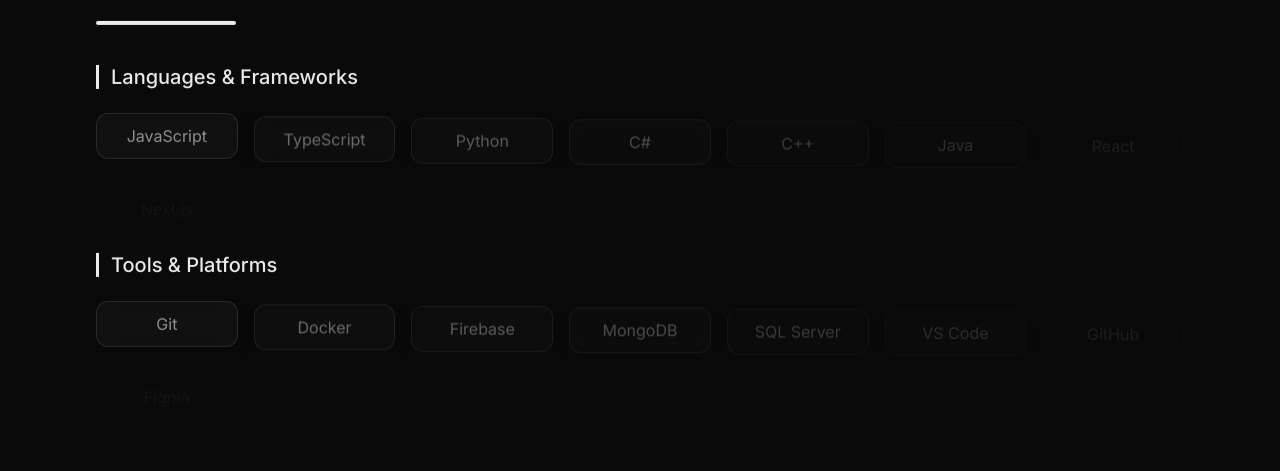
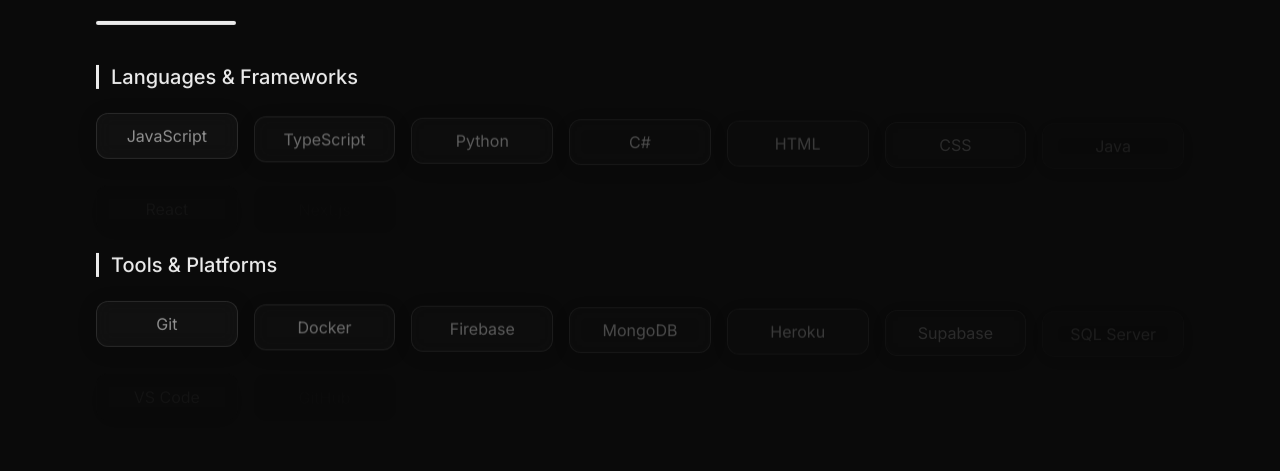
Before and after one commit to KhymNad/portfolio-react, a React (Vite) app: page / in a window 1280 px wide. Shown: the part 2310-2781 px from the top of the page. Built offline with nearby package versions, Linux system fonts and the light colour scheme.

Commit message:
updated skills

```diff
--- a/src/components/SkillsSection/SkillsSection.tsx
+++ b/src/components/SkillsSection/SkillsSection.tsx
@@ -3,13 +3,13 @@ import { motion, useInView } from 'framer-motion';
 import styles from './SkillsSection.module.css';
 
 const languages = [
-    'JavaScript', 'TypeScript', 'Python', 'C#', 'C++', 'Java',
-    'React', 'Next.js', 'Django', 'Blazor',
+    'JavaScript', 'TypeScript', 'Python', 'C#', 'HTML', 'CSS', 'Java',
+    'React', 'Next.js', 'Django', 'Blazor', '.NET', 'ASP.Net Core'
 ];
 
 const tools = [
-    'Git', 'Docker', 'Firebase', 'MongoDB', 'SQL Server',
-    'VS Code', 'GitHub', 'Figma', 'Netlify', 'Vercel',
+    'Git', 'Docker', 'Firebase', 'MongoDB', 'Heroku', 'Supabase', 'SQL Server',
+    'VS Code', 'GitHub', 'Figma', 'Vercel',
 ];
 
 const SkillsSection = () => {
```
